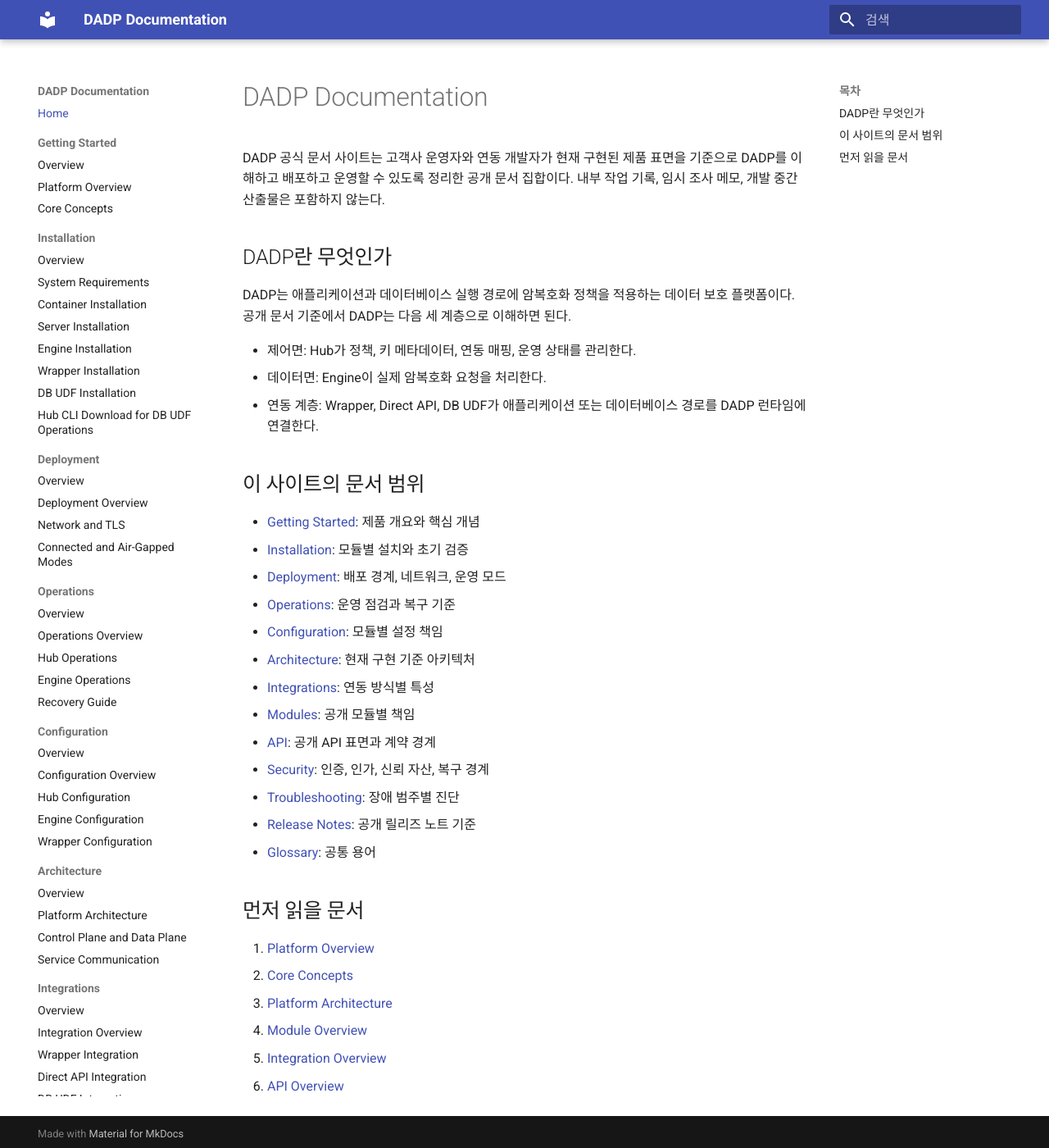
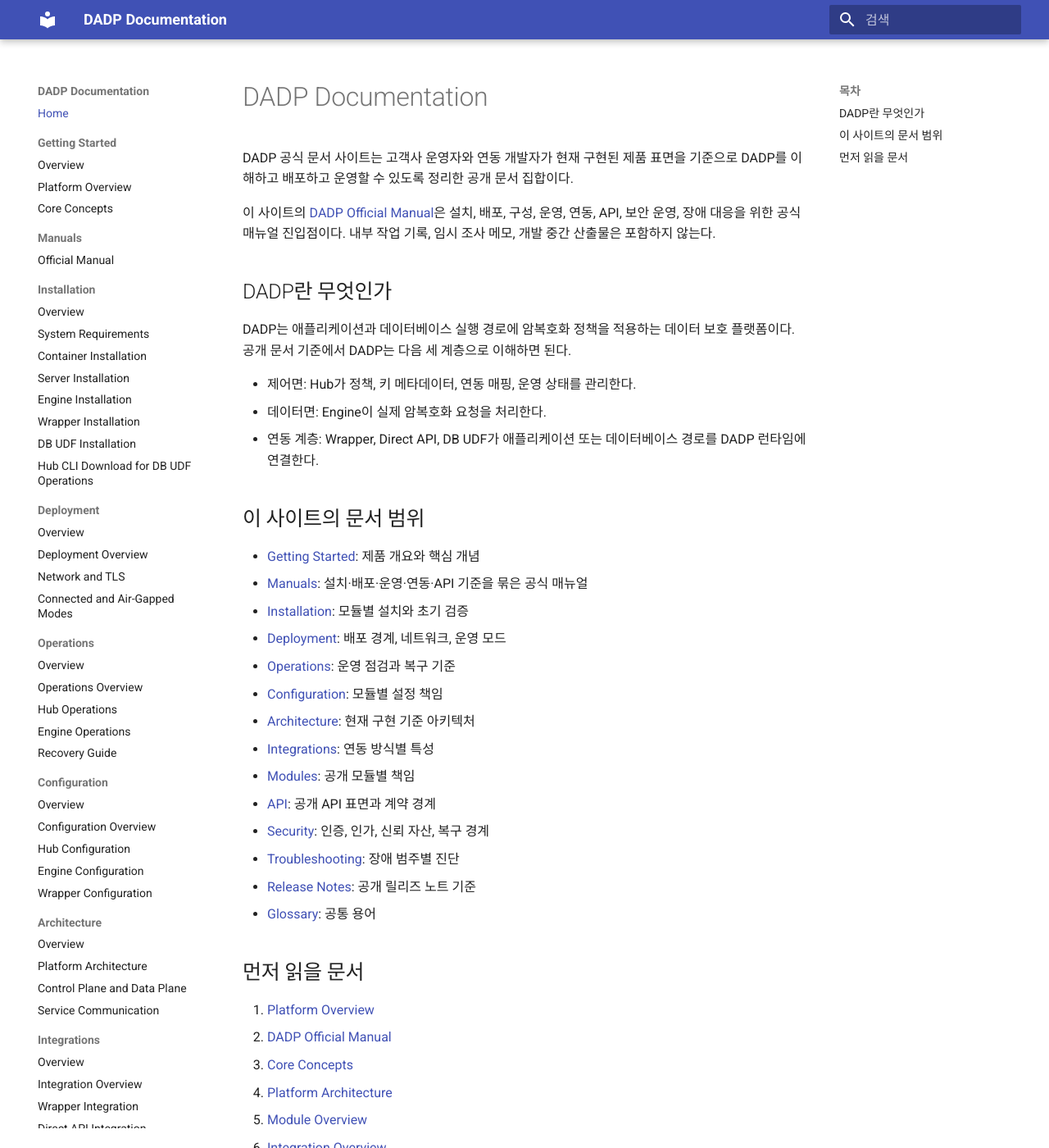
Before and after one commit to daoneCSH/docs-public, an MkDocs documentation site: the page built from docs/index.md, in a window 1280 px wide and 1400 px high. Shown: the whole window at 82% size. Built offline with MkDocs 1.6.1 and Material for MkDocs 9.7.7, drawn with Linux system fonts in a browser that asks for light colours.

Commit message:
docs: add official manual entrypoint

```diff
--- a/docs/index.md
+++ b/docs/index.md
@@ -1,6 +1,8 @@
 # DADP Documentation
 
-DADP 공식 문서 사이트는 고객사 운영자와 연동 개발자가 현재 구현된 제품 표면을 기준으로 DADP를 이해하고 배포하고 운영할 수 있도록 정리한 공개 문서 집합이다. 내부 작업 기록, 임시 조사 메모, 개발 중간 산출물은 포함하지 않는다.
+DADP 공식 문서 사이트는 고객사 운영자와 연동 개발자가 현재 구현된 제품 표면을 기준으로 DADP를 이해하고 배포하고 운영할 수 있도록 정리한 공개 문서 집합이다.
+
+이 사이트의 [DADP Official Manual](manuals/index.md)은 설치, 배포, 구성, 운영, 연동, API, 보안 운영, 장애 대응을 위한 공식 매뉴얼 진입점이다. 내부 작업 기록, 임시 조사 메모, 개발 중간 산출물은 포함하지 않는다.
 
 ## DADP란 무엇인가
 
@@ -13,6 +15,7 @@ DADP는 애플리케이션과 데이터베이스 실행 경로에 암복호화
 ## 이 사이트의 문서 범위
 
 - [Getting Started](getting-started/index.md): 제품 개요와 핵심 개념
+- [Manuals](manuals/index.md): 설치·배포·운영·연동·API 기준을 묶은 공식 매뉴얼
 - [Installation](installation/index.md): 모듈별 설치와 초기 검증
 - [Deployment](deployment/index.md): 배포 경계, 네트워크, 운영 모드
 - [Operations](operations/index.md): 운영 점검과 복구 기준
@@ -29,8 +32,9 @@ DADP는 애플리케이션과 데이터베이스 실행 경로에 암복호화
 ## 먼저 읽을 문서
 
 1. [Platform Overview](getting-started/platform-overview.md)
-2. [Core Concepts](getting-started/core-concepts.md)
-3. [Platform Architecture](architecture/platform-architecture.md)
-4. [Module Overview](modules/module-overview.md)
-5. [Integration Overview](integrations/integration-overview.md)
-6. [API Overview](api/api-overview.md)
+2. [DADP Official Manual](manuals/index.md)
+3. [Core Concepts](getting-started/core-concepts.md)
+4. [Platform Architecture](architecture/platform-architecture.md)
+5. [Module Overview](modules/module-overview.md)
+6. [Integration Overview](integrations/integration-overview.md)
+7. [API Overview](api/api-overview.md)
--- a/mkdocs.yml
+++ b/mkdocs.yml
@@ -21,6 +21,8 @@ nav:
       - Overview: getting-started/index.md
       - Platform Overview: getting-started/platform-overview.md
       - Core Concepts: getting-started/core-concepts.md
+  - Manuals:
+      - Official Manual: manuals/index.md
   - Installation:
       - Overview: installation/index.md
       - System Requirements: installation/system-requirements.md
```
Also changed, not shown: docs/manuals/index.md (added, +41 -0 lines).
